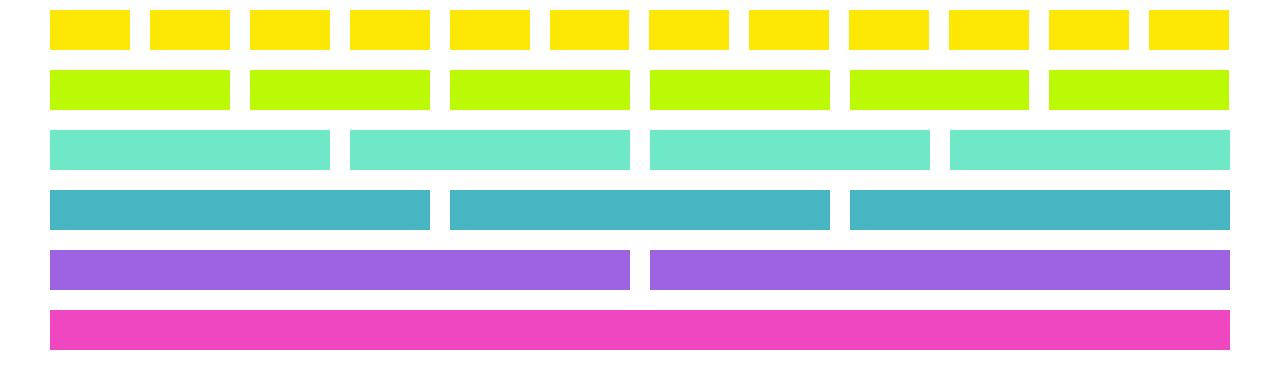
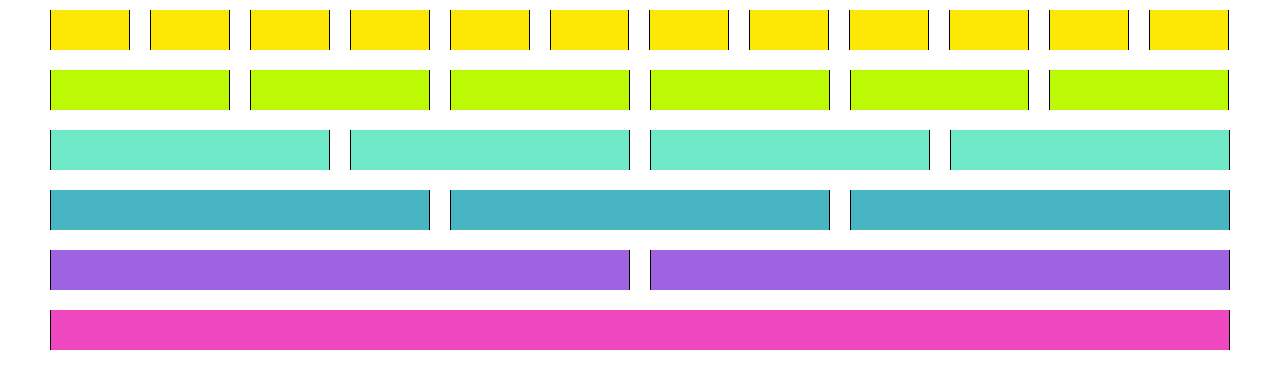
Before and after one commit to JessMoran/grid, a plain HTML site: page index.html in a window 1280 px wide. Drawn offline with Linux system fonts and the light colour scheme.

Commit message:
añadiendo bordes

```diff
--- a/css/main.css
+++ b/css/grid.css
@@ -1,3 +1,7 @@
+*{
+    box-sizing: border-box;
+}
+
 body{
   margin: 0;
 }
@@ -20,6 +24,8 @@ body{
 }
 
 [class*="column-"]{
+  border-left: 1px solid black;
+  border-right: 1px solid black;
   float: left;
   min-height: 40px;
   margin: 10px;
--- a/index.html
+++ b/index.html
@@ -3,7 +3,7 @@
   <head>
     <meta charset="utf-8">
     <title>Grid</title>
-    <link rel="stylesheet" href="css/main.css">
+    <link rel="stylesheet" href="css/grid.css">
   </head>
   <body>
     <section id="container">
```
Also changed, not shown: 2 other files.
